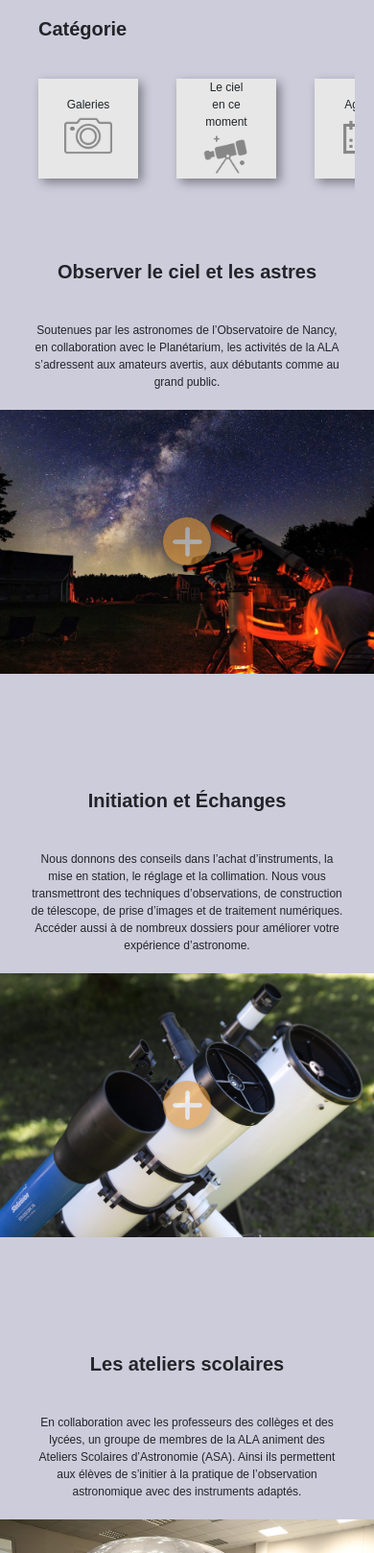
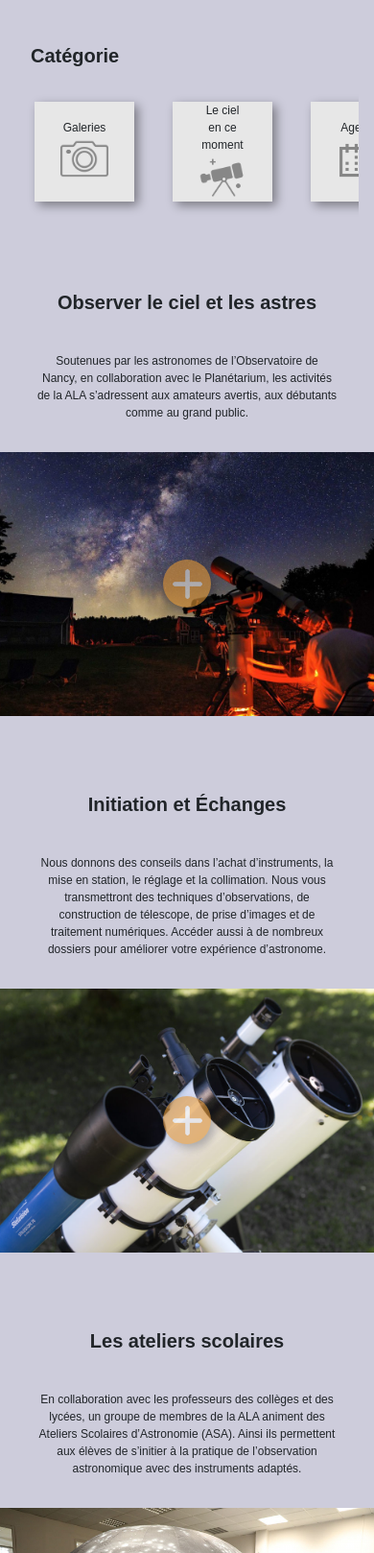
Before and after one commit to VueGreg/ala-evaluation.github.io, a plain HTML site: page index.html in a window 390 px wide. Shown: the part 382-2000 px from the top of the page at 96% size. Drawn offline with nearby package versions, Linux system fonts and the light colour scheme; a web font is replaced by a local one.

Commit message:
Change margin and padding on rem for responsive

```diff
--- a/index.html
+++ b/index.html
@@ -110,9 +110,9 @@
         </nav>
 
         <section class="row justify-content-center">
-            <h2 class="col-10 section__text">Observer le ciel et les astres</h2>
-            <p class="col-10 section__text">Soutenues par les astronomes de l’Observatoire de Nancy, en collaboration avec le Planétarium, les activités de la ALA s’adressent aux amateurs avertis, aux débutants comme au grand public.</p>
-            <div class="col-12 col-md-10 section__img" id="observe__img">
+            <h2 class="col-10 col-lg-8 section__title">Observer le ciel et les astres</h2>
+            <p class="col-10 col-lg-8 section__text">Soutenues par les astronomes de l’Observatoire de Nancy, en collaboration avec le Planétarium, les activités de la ALA s’adressent aux amateurs avertis, aux débutants comme au grand public.</p>
+            <div class="col-12 col-md-10 col-lg-8 section__img" id="observe__img">
                 <div class="section__img-add">
                     <img src="images/icons/add_plus.png" alt="">
                     <p>En savoir plus</p>
@@ -121,9 +121,9 @@
         </section>
 
         <section class="row justify-content-center">
-            <h2 class="col-10 section__text">Initiation et  Échanges</h2>
-            <p class="col-10 section__text">Nous donnons des conseils dans l’achat d’instruments, la mise en station, le réglage et la collimation. Nous vous transmettront des techniques d’observations, de construction de télescope, de prise d’images et de traitement numériques. Accéder aussi à de nombreux dossiers pour améliorer votre expérience d’astronome.</p>
-            <div class="col-12 col-md-10 section__img" id="initiation__img">
+            <h2 class="col-10 col-lg-8 section__title">Initiation et  Échanges</h2>
+            <p class="col-10 col-lg-8 section__text">Nous donnons des conseils dans l’achat d’instruments, la mise en station, le réglage et la collimation. Nous vous transmettront des techniques d’observations, de construction de télescope, de prise d’images et de traitement numériques. Accéder aussi à de nombreux dossiers pour améliorer votre expérience d’astronome.</p>
+            <div class="col-12 col-md-10 col-lg-8 section__img" id="initiation__img">
                 <div class="section__img-add">
                     <img src="images/icons/add_plus.png" alt="">
                     <p>Obtenir des conseils</p>
@@ -132,9 +132,9 @@
         </section>
 
         <section class="row justify-content-center">
-            <h2 class="col-10 section__text">Les ateliers scolaires</h2>
-            <p class="col-10 section__text">En collaboration avec les professeurs des collèges et des lycées, un groupe de membres de la ALA animent des Ateliers Scolaires d’Astronomie (ASA). Ainsi ils permettent aux élèves de s’initier à la pratique de l’observation astronomique avec des instruments adaptés.</p>
-            <div class="col-12 col-md-10 section__img" id="school__img">
+            <h2 class="col-10 col-lg-8 section__title">Les ateliers scolaires</h2>
+            <p class="col-10 col-lg-8 section__text">En collaboration avec les professeurs des collèges et des lycées, un groupe de membres de la ALA animent des Ateliers Scolaires d’Astronomie (ASA). Ainsi ils permettent aux élèves de s’initier à la pratique de l’observation astronomique avec des instruments adaptés.</p>
+            <div class="col-12 col-md-10 col-lg-8 section__img" id="school__img">
                 <div class="section__img-add">
                     <img src="images/icons/add_plus.png" alt="">
                     <p>Trouver mon atelier</p>
@@ -143,7 +143,7 @@
         </section>
 
         <section class="row justify-content-center formular">
-            <h2 class="col-10 col-md-8 col-lg-6 section__text">Demande d’animation</h2>
+            <h2 class="col-10 col-md-8 col-lg-6 section__title">Demande d’animation</h2>
             <p class="col-10 col-md-8 col-lg-6 section__text">Vous êtes une Association, un Comité d’Entreprise, un Particulier ou autres ?<br>
                 Vous souhaitez organiser une Animation sur le thème de : l’ASTRONOMIE ?<br>
                 N’hésitez pas à nous contacter en remplissant ce formulaire :
--- a/styles/modules/footer.css
+++ b/styles/modules/footer.css
@@ -27,3 +27,13 @@ footer {
         width: 50vw;
     }
 }
+
+@media screen and (min-width: 1200px) {
+    footer {
+        margin-top: 10rem;
+    }
+
+    .container {
+        width: 30vh;
+    }
+}
--- a/styles/modules/header.css
+++ b/styles/modules/header.css
@@ -174,10 +174,6 @@ header h1 {
 @media screen and (min-width: 1200px) {
     header {
         height: 70vh;
-    }
-
-    header h1 {
-        width: 25vw;
     }
 
     .stars__sun {
--- a/styles/modules/main.css
+++ b/styles/modules/main.css
@@ -1,6 +1,7 @@
 nav,
 nav h2 {
-    margin: 20px;
+    margin: 1rem;
+    margin-top: 3rem;
 }
 
 .navbar__icon {
@@ -32,14 +33,20 @@ nav h2 {
 
 /* section */
 section {
-    margin-top: 30px;
-    margin-bottom: 100px;
+    margin-top: 3rem;
+    margin-bottom: 3rem;
 }
 
     .section__text {
         text-align: center;
-        margin: 10px;
-        padding: 10px;
+        margin: 1rem;
+        padding: 1rem;
+    }
+
+    .section__title {
+        text-align: center;
+        margin-top: 1rem;
+        padding-top: 1rem;
     }
 
     .section__img {
@@ -144,3 +151,13 @@ section {
             width: 342px;
         }
 }
+
+@media screen and (min-width: 1200px) {
+
+    section {
+        margin-bottom: 10rem;
+    }
+        .section__img{
+            height: 800px;
+        }
+}
--- a/styles/style.css
+++ b/styles/style.css
@@ -30,7 +30,7 @@
     --tablet-font-h1-size: 32px;
     --tablet-font-h2-size: 26px;
 
-    --desktop-font-text-size: 20px;
+    --desktop-font-text-size: 18px;
     --desktop-font-h1-size: 50px;
     --desktop-font-h2-size: 32px;
 
@@ -72,3 +72,17 @@ h2 {
     font-size: var(--tablet-font-h2-size);
   }
 }
+
+@media screen and (min-width: 1200px) {
+  body {
+    font-size: var(--desktop-font-text-size);
+  }
+
+  h2 {
+    font-size: var(--desktop-font-h2-size);
+  }
+
+  h1 {
+    font-size: var(--desktop-font-h1-size);
+  }
+}
```
